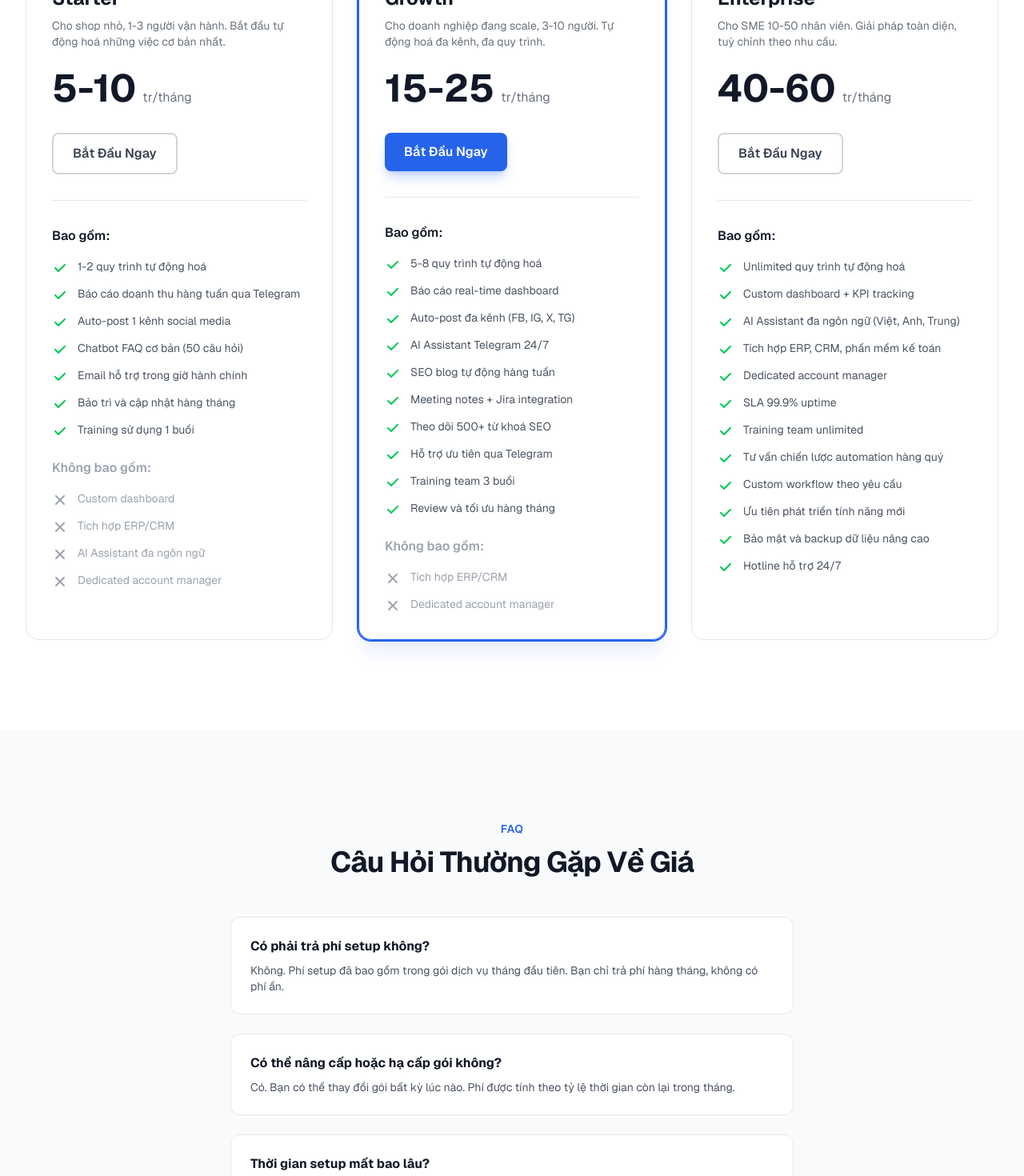
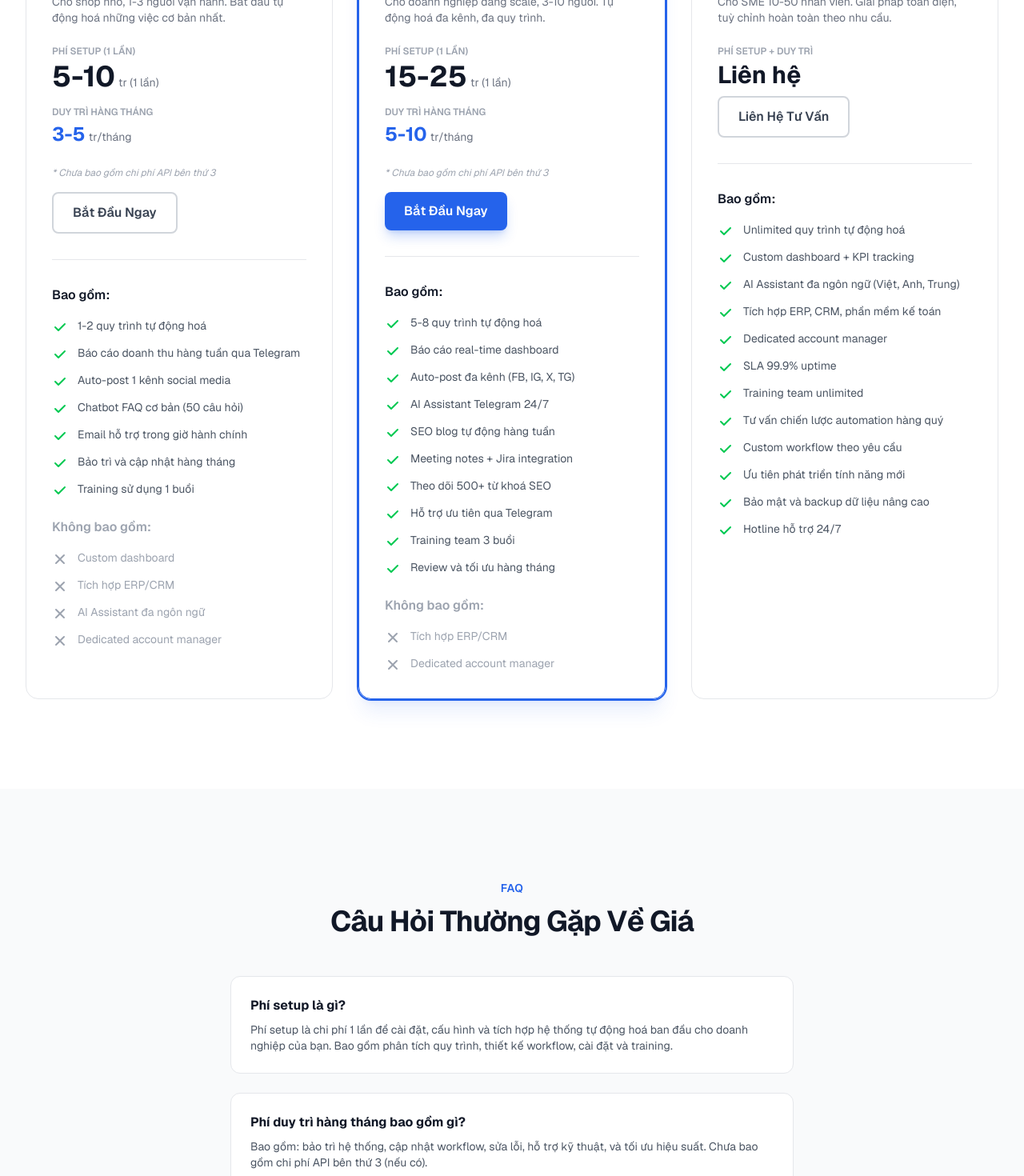
Before and after one commit to lilpeter975/syncflow-site, a Next.js app: page /pricing in a window 1280 px wide. Shown: the part 600-2070 px from the top of the page at 80% size. Built offline with nearby package versions, Linux system fonts and the light colour scheme.

Commit message:
Update pricing: setup fee + monthly fee model, Enterprise contact-us

```diff
--- a/src/app/pricing/page.tsx
+++ b/src/app/pricing/page.tsx
@@ -3,16 +3,18 @@ import SectionHeading from "@/components/SectionHeading";
 import CTAButton from "@/components/CTAButton";
 
 export const metadata: Metadata = {
-  title: "Bảng Giá Dịch Vụ",
+  title: "Bảng Giá Dịch Vụ — Setup + Duy Trì Hàng Tháng",
   description:
-    "3 gói dịch vụ tự động hoá: Starter từ 5tr/tháng, Growth từ 15tr/tháng, Enterprise từ 40tr/tháng. Phù hợp mọi quy mô doanh nghiệp.",
+    "3 gói dịch vụ tự động hoá: Starter, Growth, Enterprise. Phí setup 1 lần + phí duy trì hàng tháng. Phù hợp mọi quy mô doanh nghiệp.",
 };
 
 const tiers = [
   {
     name: "Starter",
-    price: "5-10",
-    unit: "tr/tháng",
+    setupPrice: "5-10",
+    setupUnit: "tr (1 lần)",
+    monthlyPrice: "3-5",
+    monthlyUnit: "tr/tháng",
     description: "Cho shop nhỏ, 1-3 người vận hành. Bắt đầu tự động hoá những việc cơ bản nhất.",
     features: [
       "1-2 quy trình tự động hoá",
@@ -29,11 +31,14 @@ const tiers = [
       "AI Assistant đa ngôn ngữ",
       "Dedicated account manager",
     ],
+    note: "Chưa bao gồm chi phí API bên thứ 3",
   },
   {
     name: "Growth",
-    price: "15-25",
-    unit: "tr/tháng",
+    setupPrice: "15-25",
+    setupUnit: "tr (1 lần)",
+    monthlyPrice: "5-10",
+    monthlyUnit: "tr/tháng",
     description: "Cho doanh nghiệp đang scale, 3-10 người. Tự động hoá đa kênh, đa quy trình.",
     popular: true,
     features: [
@@ -52,12 +57,13 @@ const tiers = [
       "Tích hợp ERP/CRM",
       "Dedicated account manager",
     ],
+    note: "Chưa bao gồm chi phí API bên thứ 3",
   },
   {
     name: "Enterprise",
-    price: "40-60",
-    unit: "tr/tháng",
-    description: "Cho SME 10-50 nhân viên. Giải pháp toàn diện, tuỳ chỉnh theo nhu cầu.",
+    setupPrice: null,
+    monthlyPrice: null,
+    description: "Cho SME 10-50 nhân viên. Giải pháp toàn diện, tuỳ chỉnh hoàn toàn theo nhu cầu.",
     features: [
       "Unlimited quy trình tự động hoá",
       "Custom dashboard + KPI tracking",
@@ -77,8 +83,16 @@ const tiers = [
 
 const faqs = [
   {
-    q: "Có phải trả phí setup không?",
-    a: "Không. Phí setup đã bao gồm trong gói dịch vụ tháng đầu tiên. Bạn chỉ trả phí hàng tháng, không có phí ẩn.",
+    q: "Phí setup là gì?",
+    a: "Phí setup là chi phí 1 lần để cài đặt, cấu hình và tích hợp hệ thống tự động hoá ban đầu cho doanh nghiệp của bạn. Bao gồm phân tích quy trình, thiết kế workflow, cài đặt và training.",
+  },
+  {
+    q: "Phí duy trì hàng tháng bao gồm gì?",
+    a: "Bao gồm: bảo trì hệ thống, cập nhật workflow, sửa lỗi, hỗ trợ kỹ thuật, và tối ưu hiệu suất. Chưa bao gồm chi phí API bên thứ 3 (nếu có).",
+  },
+  {
+    q: "Chi phí API bên thứ 3 là gì?",
+    a: "Một số tính năng sử dụng dịch vụ bên ngoài như AI (OpenAI, Anthropic), SMS, hoặc email marketing. Chi phí này phụ thuộc vào mức sử dụng thực tế của bạn, thường từ 0-2tr/tháng cho gói Starter.",
   },
   {
     q: "Có thể nâng cấp hoặc hạ cấp gói không?",
@@ -90,7 +104,7 @@ const faqs = [
   },
   {
     q: "Có chính sách hoàn tiền không?",
-    a: "Có. Hoàn tiền 100% trong 30 ngày đầu nếu bạn không hài lòng với dịch vụ.",
+    a: "Có. Hoàn tiền 100% phí duy trì trong 30 ngày đầu nếu bạn không hài lòng với dịch vụ.",
   },
 ];
 
@@ -101,8 +115,8 @@ export default function PricingPage() {
         <div className="max-w-7xl mx-auto px-4 sm:px-6 lg:px-8">
           <SectionHeading
             tag="Bảng giá"
-            title="Gói Dịch Vụ Minh Bạch, Không Phí Ẩn"
-            description="Chọn gói phù hợp với quy mô và nhu cầu của bạn. Mọi gói đều bao gồm setup, training và hỗ trợ kỹ thuật."
+            title="Setup 1 Lần + Duy Trì Hàng Tháng"
+            description="Phí setup để cài đặt ban đầu. Phí duy trì hàng tháng để bảo trì, hỗ trợ và cập nhật liên tục."
             light
           />
         </div>
@@ -127,17 +141,38 @@ export default function PricingPage() {
                 )}
                 <h3 className="text-2xl font-bold text-gray-900">{tier.name}</h3>
                 <p className="text-sm text-gray-500 mt-2">{tier.description}</p>
-                <div className="mt-6 mb-8">
-                  <span className="text-5xl font-bold text-gray-900">{tier.price}</span>
-                  <span className="text-gray-500 ml-2">{tier.unit}</span>
-                </div>
+
+                {tier.setupPrice ? (
+                  <div className="mt-6 mb-2">
+                    <p className="text-xs text-gray-400 uppercase font-semibold mb-1">Phí Setup (1 lần)</p>
+                    <span className="text-4xl font-bold text-gray-900">{tier.setupPrice}</span>
+                    <span className="text-gray-500 ml-1 text-sm">{tier.setupUnit}</span>
+                  </div>
+                ) : (
+                  <div className="mt-6 mb-2">
+                    <p className="text-xs text-gray-400 uppercase font-semibold mb-1">Phí Setup + Duy Trì</p>
+                    <span className="text-3xl font-bold text-gray-900">Liên hệ</span>
+                  </div>
+                )}
+
+                {tier.monthlyPrice && (
+                  <div className="mb-6">
+                    <p className="text-xs text-gray-400 uppercase font-semibold mb-1 mt-4">Duy trì hàng tháng</p>
+                    <span className="text-2xl font-bold text-primary">{tier.monthlyPrice}</span>
+                    <span className="text-gray-500 ml-1 text-sm">{tier.monthlyUnit}</span>
+                  </div>
+                )}
+
+                {tier.note && (
+                  <p className="text-xs text-gray-400 italic mb-4">* {tier.note}</p>
+                )}
 
                 <CTAButton
                   href="/contact"
                   variant={tier.popular ? "primary" : "outline"}
                   size="md"
                 >
-                  Bắt Đầu Ngay
+                  {tier.setupPrice ? "Bắt Đầu Ngay" : "Liên Hệ Tư Vấn"}
                 </CTAButton>
 
                 <div className="mt-8 pt-8 border-t border-gray-200">
```
